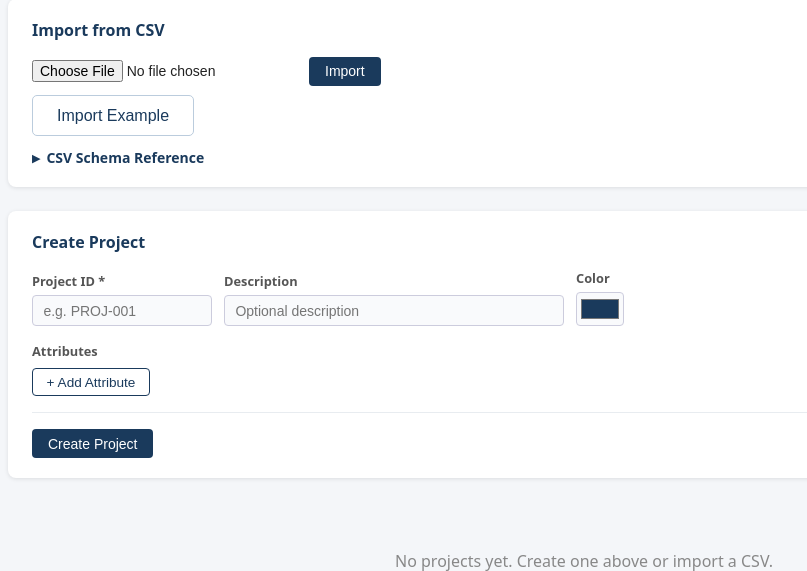
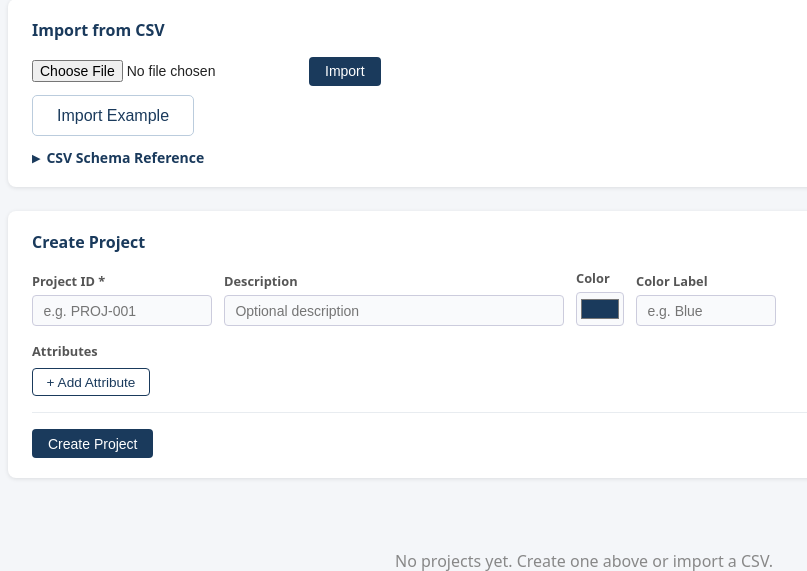
Before and after one commit to kkdt/claude-company, a Flask app: page /projects in a window 1280 px wide. Shown: the part 143-714 px from the top of the page, without its empty margins (56-863 px from the left). Run offline with Flask 3, Linux system fonts and the light colour scheme; the visitor is signed in with stand-in values (Sample User, id 1).

Commit message:
Add optional "color_label" to Project schema

```diff
--- a/app.py
+++ b/app.py
@@ -56,6 +56,7 @@ PROJECT_FIELD_MAP = {
     "Project": "project_id",
     "Description": "project_description",
     "Color": "project_color",
+    "Color Label": "color_label",
     "Active": "active",
 }
 
@@ -464,11 +465,12 @@ def projects_create():
         flash(f"Project '{project_id}' already exists.")
         return redirect(url_for("projects"))
     project_color = request.form.get("project_color", "").strip()
+    color_label = request.form.get("color_label", "").strip()
     active = True
     keys = request.form.getlist("attr_key")
     values = request.form.getlist("attr_value")
     attributes = [{"key": k.strip(), "value": v.strip()} for k, v in zip(keys, values) if k.strip()]
-    project = {"project_id": project_id, "project_description": project_description, "project_color": project_color, "active": active, "attributes": attributes}
+    project = {"project_id": project_id, "project_description": project_description, "project_color": project_color, "color_label": color_label, "active": active, "attributes": attributes}
     all_projects.append(project)
     save_projects(all_projects)
     flash(f"Project '{project_id}' created.")
@@ -483,7 +485,7 @@ def projects_export():
         return redirect(url_for("projects"))
 
     reverse_map = {v: k for k, v in PROJECT_FIELD_MAP.items()}
-    core_headers = [reverse_map[f] for f in ["project_id", "project_description", "project_color", "active"]]
+    core_headers = [reverse_map[f] for f in ["project_id", "project_description", "project_color", "color_label", "active"]]
 
     attr_keys, seen = [], set()
     for p in all_projects:
@@ -500,6 +502,7 @@ def projects_export():
             reverse_map["project_id"]: p.get("project_id", ""),
             reverse_map["project_description"]: p.get("project_description", ""),
             reverse_map["project_color"]: p.get("project_color", ""),
+            reverse_map["color_label"]: p.get("color_label", ""),
             reverse_map["active"]: "true" if p.get("active") else "false",
         }
         for attr in p.get("attributes", []):
@@ -531,6 +534,7 @@ def projects_edit(project_id):
         return redirect(url_for("projects"))
     project["project_description"] = request.form.get("project_description", "").strip()
     project["project_color"] = request.form.get("project_color", "").strip()
+    project["color_label"] = request.form.get("color_label", "").strip()
     project["active"] = "1" in request.form.getlist("active")
     keys = request.form.getlist("attr_key")
     values = request.form.getlist("attr_value")
--- a/templates/projects.html
+++ b/templates/projects.html
@@ -112,6 +112,7 @@
         <tr><td>Project</td><td>project_id</td><td>Required</td></tr>
         <tr><td>Description</td><td>project_description</td><td></td></tr>
         <tr><td>Color</td><td>project_color</td><td>HTML color code (e.g. #1a3a5c)</td></tr>
+        <tr><td>Color Label</td><td>color_label</td><td>Short text label for the color (e.g. Blue)</td></tr>
         <tr><td>Active</td><td>active</td><td>1 / true / yes → active</td></tr>
         <tr><td><em>Any other header</em></td><td>attributes</td><td>Stored as key-value pairs</td></tr>
       </tbody>
@@ -135,6 +136,10 @@
       <div class="form-group">
         <label for="project_color">Color</label>
         <input type="color" id="project_color" name="project_color" value="#1a3a5c" style="width:48px;height:34px;padding:2px;border:1px solid #ccd;border-radius:4px;cursor:pointer;background:#f9fafc;">
+      </div>
+      <div class="form-group">
+        <label for="color_label">Color Label</label>
+        <input type="text" id="color_label" name="color_label" placeholder="e.g. Blue" style="width:140px;">
       </div>
     </div>
 
--- a/templates/staffing_projections.html
+++ b/templates/staffing_projections.html
@@ -232,7 +232,7 @@ function projTagStyle(pid) {
       {% endfor %}
     </select>
     <button type="submit" style="padding:0.35rem 0.9rem;font-size:0.875rem;background:#1a3a5c;color:#fff;border:none;border-radius:4px;cursor:pointer;">Apply</button>
-    {% if from_year != today_year or from_month != today_month or to_year != all_record_months[-1][0] or to_month != all_record_months[-1][1] %}
+    {% if all_record_months and (from_year != today_year or from_month != today_month or to_year != all_record_months[-1][0] or to_month != all_record_months[-1][1]) %}
     <a href="{{ url_for('staffing_projections') }}" style="font-size:0.8rem;color:#1a3a5c;text-decoration:none;margin-left:0.25rem;">Reset</a>
     {% endif %}
   </div>
```
Also changed, not shown: CLAUDE.md (+1 -0 lines), docs/additional-features.md (+5 -0 lines), templates/project_detail.html (+6 -1 lines).
